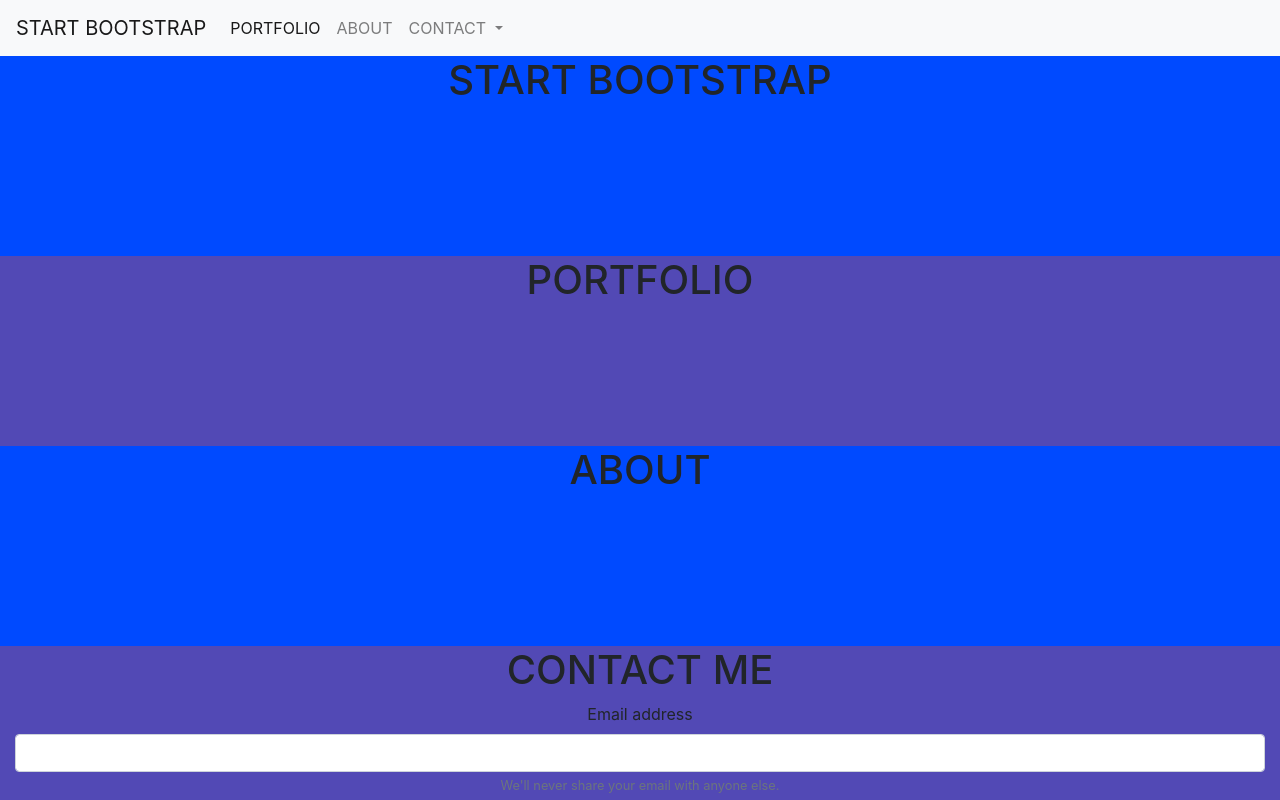
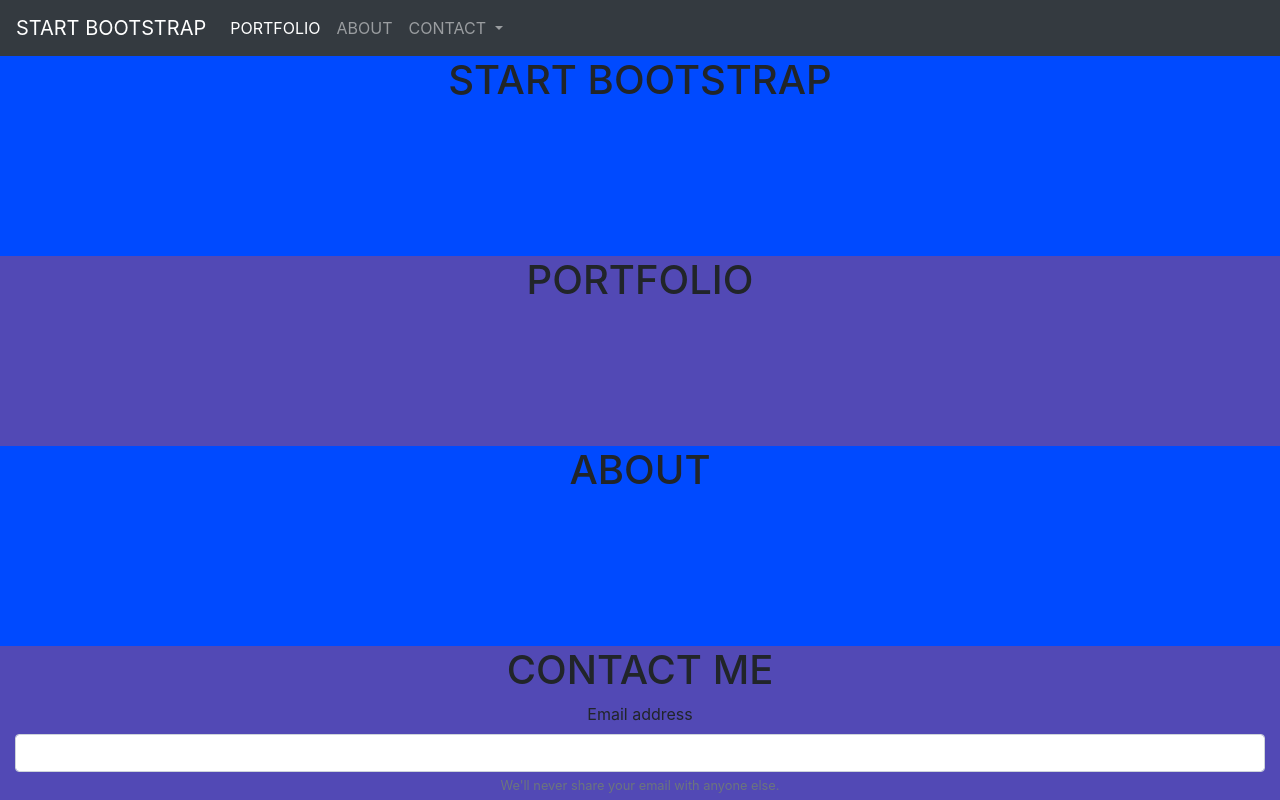
Before and after one commit to 10xMike/html-css-bootstrap-freelancer, a plain HTML site: page index.html in a window 1280 px wide. Shown: the top 800 px of the page. Drawn offline with nearby package versions, Linux system fonts and the light colour scheme.

Commit message:
Added fontawesome

```diff
--- a/index.html
+++ b/index.html
@@ -5,7 +5,8 @@
     <!-- Required meta tags -->
     <meta charset="utf-8">
     <meta name="viewport" content="width=device-width, initial-scale=1, shrink-to-fit=no">
-
+    <!-- Font Awesome -->
+    <link rel="stylesheet" href="https://cdnjs.cloudflare.com/ajax/libs/font-awesome/5.15.3/css/all.min.css" integrity="sha512-iBBXm8fW90+nuLcSKlbmrPcLa0OT92xO1BIsZ+ywDWZCvqsWgccV3gFoRBv0z+8dLJgyAHIhR35VZc2oM/gI1w==" crossorigin="anonymous" />
     <!-- Bootstrap CSS -->
     <link rel="stylesheet" href="https://cdn.jsdelivr.net/npm/bootstrap@4.6.0/dist/css/bootstrap.min.css"
         integrity="sha384-B0vP5xmATw1+K9KRQjQERJvTumQW0nPEzvF6L/Z6nronJ3oUOFUFpCjEUQouq2+l" crossorigin="anonymous">
@@ -16,11 +17,13 @@
 </head>
 
 <body>
+    <header id="site_header">
         <!-- Navbar -->
-    <nav class="navbar navbar-expand-lg navbar-light bg-light">
+            <nav class="navbar navbar-expand-lg navbar-dark bg-dark">
                 <a class="navbar-brand" href="#">START BOOTSTRAP</a>
-        <button class="navbar-toggler" type="button" data-toggle="collapse" data-target="#navbarSupportedContent"
-            aria-controls="navbarSupportedContent" aria-expanded="false" aria-label="Toggle navigation">
+                <button class="navbar-toggler" type="button" data-toggle="collapse"
+                    data-target="#navbarSupportedContent" aria-controls="navbarSupportedContent" aria-expanded="false"
+                    aria-label="Toggle navigation">
                     <span class="navbar-toggler-icon"></span>
                 </button>
 
@@ -41,7 +44,16 @@
                     </ul>
                 </div>
             </nav>
+        </div>
+        </div>
+        </div>
+
         <!-- /Navbar -->
+
+    </header>
+
+
+
     <main>
         <!-- Main Logo -->
         <div class="container-fluid text-center dbg1">
@@ -82,7 +94,8 @@
                 <div class="form-group">
                     <label for="exampleInputEmail1">Email address</label>
                     <input type="email" class="form-control" id="exampleInputEmail1" aria-describedby="emailHelp">
-              <small id="emailHelp" class="form-text text-muted">We'll never share your email with anyone else.</small>
+                    <small id="emailHelp" class="form-text text-muted">We'll never share your email with anyone
+                        else.</small>
                 </div>
                 <div class="form-group">
                     <label for="exampleInputPassword1">Password</label>
```
Lines whose indentation alone changed are shown as unchanged.
